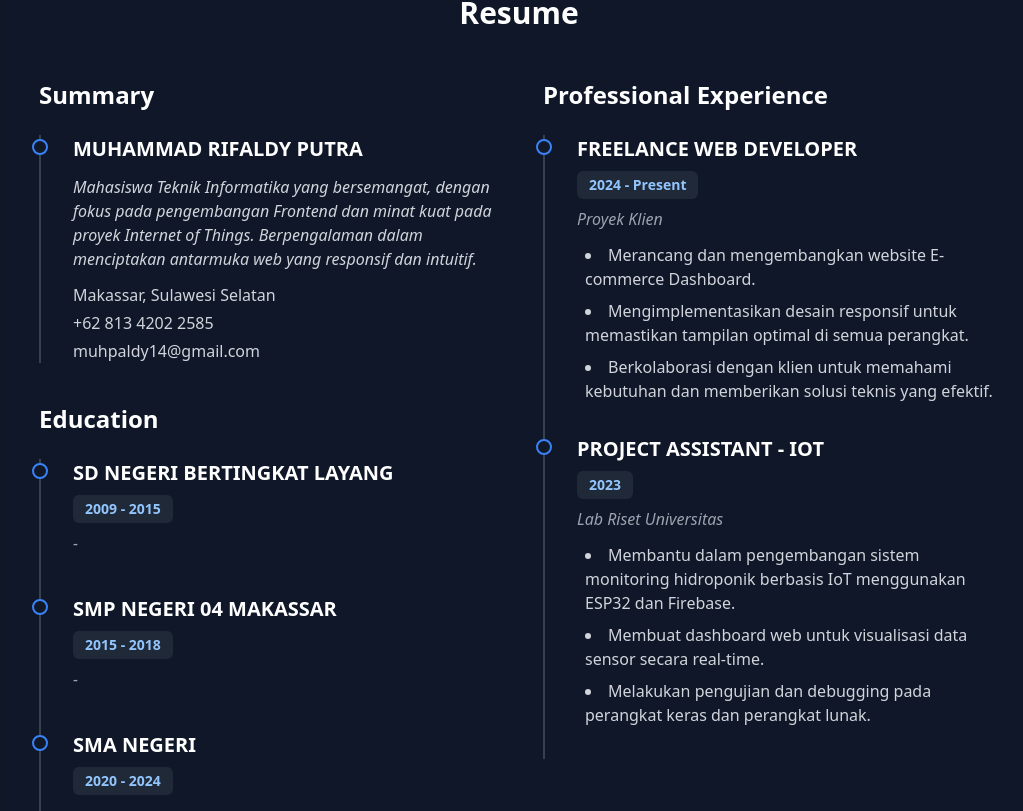
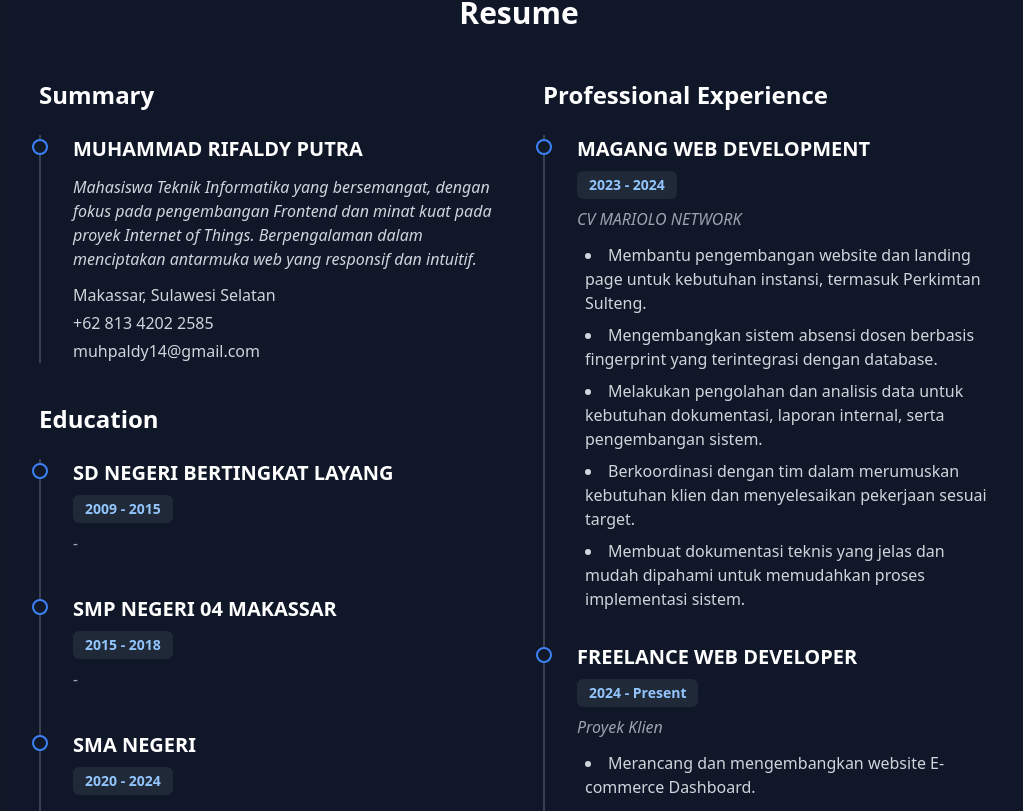
Before and after one commit to rifaldy15/portofolio, a Next.js app: page / in a window 1280 px wide. Shown: the part 1887-2698 px from the top of the page, without its empty margins (249-1272 px from the left). Built offline with nearby package versions, Linux system fonts and the light colour scheme.

Commit message:
Update: Add Magang experience to ResumeSection

```diff
--- a/app/components/ResumeSection.tsx
+++ b/app/components/ResumeSection.tsx
@@ -38,6 +38,18 @@ const resumeData = {
     },
   ],
   experience: [
+    {
+      role: "MAGANG WEB DEVELOPMENT",
+      period: "2023 - 2024",
+      company: "CV MARIOLO NETWORK",
+      tasks: [
+        "Membantu pengembangan website dan landing page untuk kebutuhan instansi, termasuk Perkimtan Sulteng.",
+        "Mengembangkan sistem absensi dosen berbasis fingerprint yang terintegrasi dengan database.",
+        "Melakukan pengolahan dan analisis data untuk kebutuhan dokumentasi, laporan internal, serta pengembangan sistem.",
+        "Berkoordinasi dengan tim dalam merumuskan kebutuhan klien dan menyelesaikan pekerjaan sesuai target.",
+        "Membuat dokumentasi teknis yang jelas dan mudah dipahami untuk memudahkan proses implementasi sistem.",
+      ],
+    },
     {
       role: "FREELANCE WEB DEVELOPER",
       period: "2024 - Present",
```
